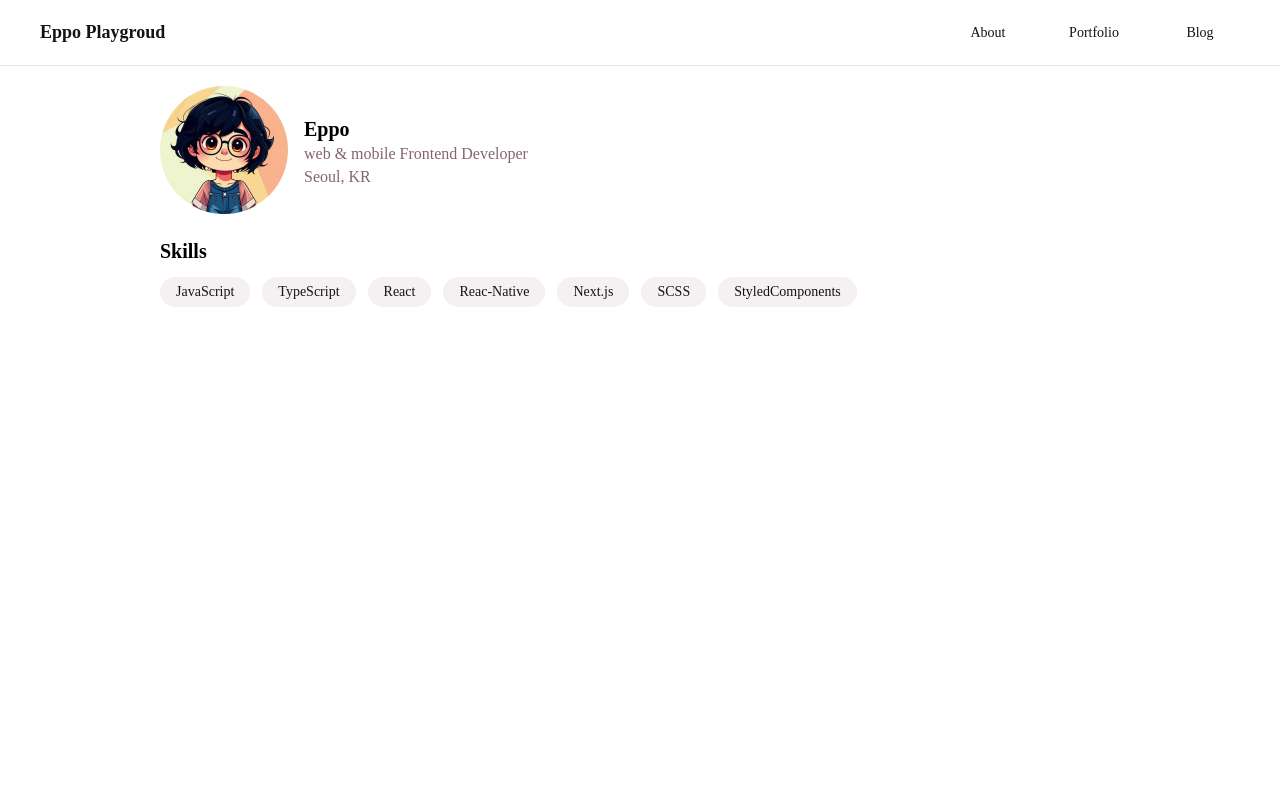
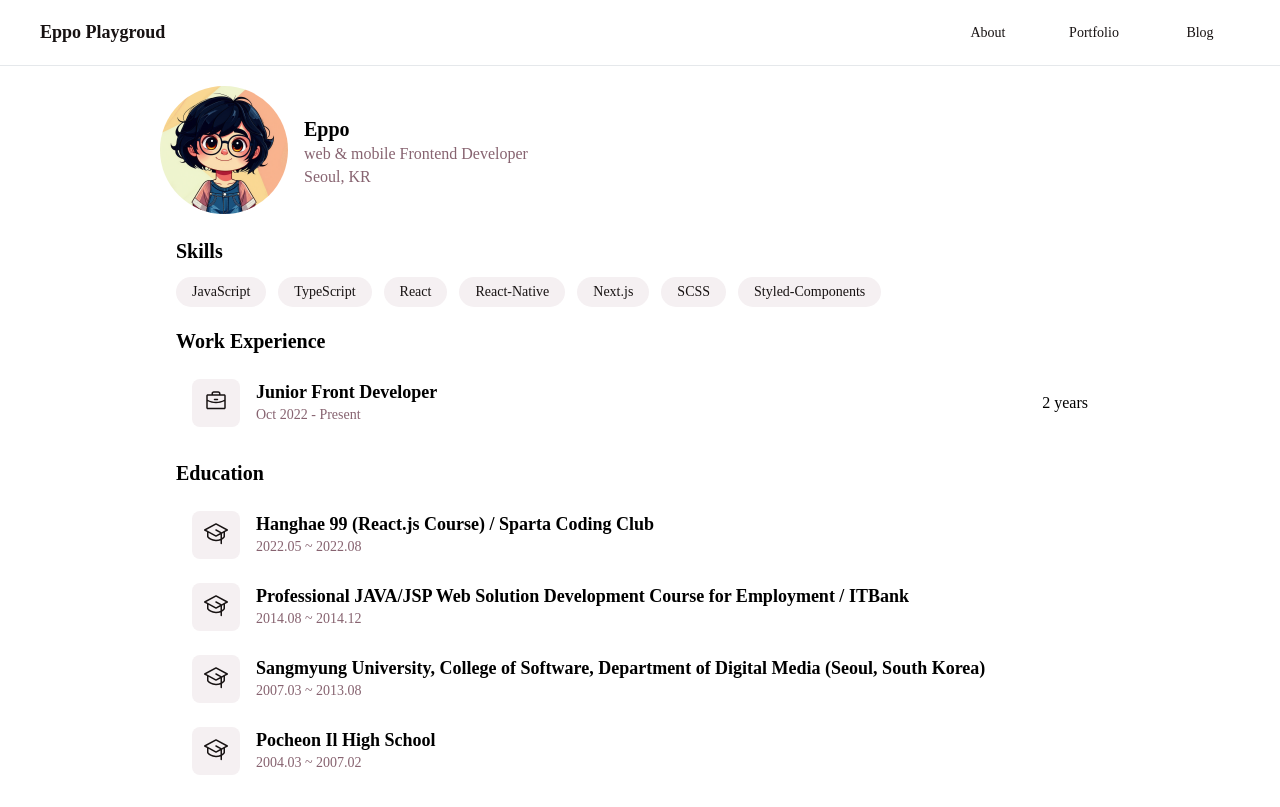
Before and after one commit to E-ppo/playground, a Next.js app: page /about in a window 1280 px wide. Built offline with nearby package versions, Linux system fonts and the light colour scheme.

Commit message:
feat : 어바웃 페이지에 라벨 리스트 아이템 컴포넌트 배치 및, 컴포넌트에 들어갈 데이터 상수화

```diff
--- a/public/svgs/index.ts
+++ b/public/svgs/index.ts
@@ -1,3 +1,5 @@
-import FontBold from './font-bold.svg'
+import fontBold from './font-bold.svg'
+import workBag from './work-bag.svg'
+import graduationCap from './graduation-cap.svg'
 
-export { FontBold }
+export { fontBold, workBag, graduationCap }
--- a/src/app/about/page.tsx
+++ b/src/app/about/page.tsx
@@ -2,22 +2,22 @@ import React from 'react'
 import styles from './aboutPage.module.scss'
 import { ProfileOverView } from '@/containers/about'
 import LableTagList from '@/components/labelTagList'
+import LabelItemList from '@/components/labelItemList'
+import {
+  education,
+  skillList,
+  workExperience,
+} from '../constants/aboutConstant'
 
 const page = () => {
-  const skillList = [
-    'JavaScript',
-    'TypeScript',
-    'React',
-    'Reac-Native',
-    'Next.js',
-    'SCSS',
-    'StyledComponents',
-  ]
-
   return (
     <article className={styles[`about-page`]}>
       <ProfileOverView />
-      <LableTagList label={'Skills'} tags={skillList} />
+      <section className={styles.content}>
+        <LableTagList label="Skills" tags={skillList} />
+        <LabelItemList label="Work Experience" items={workExperience} />
+        <LabelItemList label="Education" items={education} />
+      </section>
     </article>
   )
 }
--- /dev/null
+++ b/src/app/constants/aboutConstant.ts
@@ -0,0 +1,56 @@
+import { itemTypes } from '@/components/labelItemList/types'
+import { KeyOfIcon } from '@/types/svgIconTypes'
+
+export const skillList = [
+  'JavaScript',
+  'TypeScript',
+  'React',
+  'React-Native',
+  'Next.js',
+  'SCSS',
+  'Styled-Components',
+] as const
+
+export const workExperience: itemTypes[] = [
+  {
+    icon: 'workBag',
+    contents: {
+      title: 'Junior Front Developer',
+      description: 'Oct 2022 - Present',
+    },
+    leftText: '2 years',
+  },
+] as const
+
+export const education: itemTypes[] = [
+  {
+    icon: 'graduationCap',
+    contents: {
+      title: 'Hanghae 99 (React.js Course) / Sparta Coding Club',
+      description: '2022.05 ~ 2022.08',
+    },
+  },
+  {
+    icon: 'graduationCap',
+    contents: {
+      title:
+        'Professional JAVA/JSP Web Solution Development Course for Employment / ITBank ',
+      description: '2014.08 ~ 2014.12',
+    },
+  },
+  {
+    icon: 'graduationCap',
+    contents: {
+      title:
+        'Sangmyung University, College of Software, Department of Digital Media (Seoul, South Korea)',
+      description: '2007.03 ~ 2013.08',
+    },
+  },
+  {
+    icon: 'graduationCap',
+    contents: {
+      title: 'Pocheon Il High School',
+      description: '2004.03 ~ 2007.02',
+    },
+  },
+] as const
--- a/src/app/layout.tsx
+++ b/src/app/layout.tsx
@@ -26,7 +26,7 @@ export default function RootLayout({
   children: React.ReactNode
 }>) {
   return (
-    <html lang="en">
+    <html lang="ko">
       <body className={`${geistSans.variable} ${geistMono.variable}`}>
         <Header />
         {children}
--- a/src/components/index.ts
+++ b/src/components/index.ts
@@ -1,4 +1,5 @@
 import Header from './header'
 import Chip from './chip'
+import SvgIcon from './SvgIcon'
 
-export { Header, Chip }
+export { Header, Chip, SvgIcon }
```
Also changed, not shown: public/svgs/graduation-cap.svg (added), public/svgs/work-bag.svg (added).
